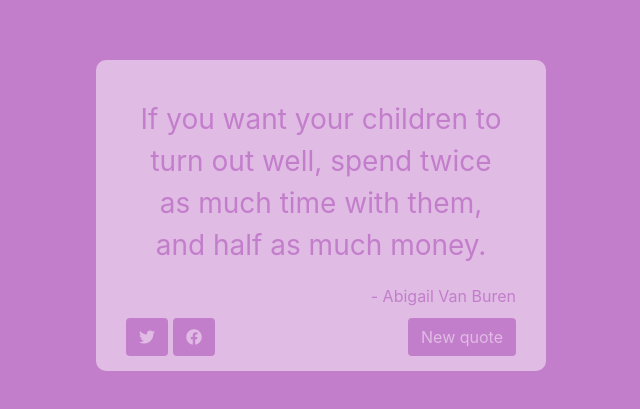
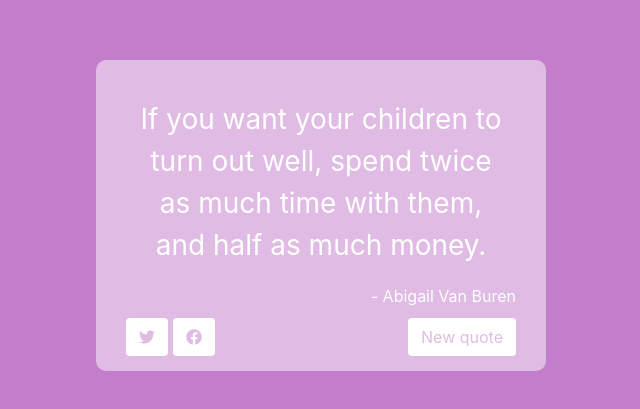
Before and after one commit to Amlaith/quotes, a React app: page / in a window 1280 px wide. Shown: the part 185-594 px from the top of the page, without its empty margins (319-959 px from the left). Built offline with nearby package versions, Linux system fonts and the light colour scheme.

Commit message:
white text

```diff
--- a/src/index.css
+++ b/src/index.css
@@ -6,6 +6,7 @@
   margin: 0;
   padding: 0;
   position: relative;
+  transition: all 1s linear;
 }
 body{
   height: 100vh;
@@ -28,6 +29,7 @@ body{
     ". . author"
     "share . new";
   box-sizing: border-box;
+  color: white;
   background-color: var(--secondary-color);
   width: 450px;
   padding: 30px 30px 15px;
@@ -38,12 +40,12 @@ body{
   grid-area: quote;
   font-size: 28px;
   margin: 8px;
-  color: var(--primary-color);
+  /* color: var(--primary-color); */
 }
 #author{
   grid-area: author;
   text-align: right;
-  color: var(--primary-color);
+  /* color: var(--primary-color); */
 }
 #new-quote{
   grid-area: new;
@@ -62,7 +64,7 @@ body{
   margin-right: 5px;
 }
 button{
-  background-color: var(--primary-color);
+  background-color: white;
   color: var(--secondary-color);
 }
 .testt{
--- a/src/index.js
+++ b/src/index.js
@@ -213,7 +213,7 @@ class Quote extends React.Component {
     {
            "quote":"If you can dream it, you can achieve it.","author":"Zig Ziglar"}
     ],
-    "colors": [['#E0BBE4', '#c37ecb'], ['#957DAD', '#714d94'], ['#D291BC', '#b95b9a'], ['#FEC8D8', '#e587a3'], ['#FFDFD3', '#e6a790']],
+    "colors": [['#E0BBE4', '#c37ecb'], ['#957DAD', '#714d94'], ['#D291BC', '#b95b9a'], ['#FEC8D8', '#e587a3'], ['#e4d5cc', '#cfa890']],
     "currentQuote": '',
     "currentAuthor": '',
     "currentColor": 0
```
